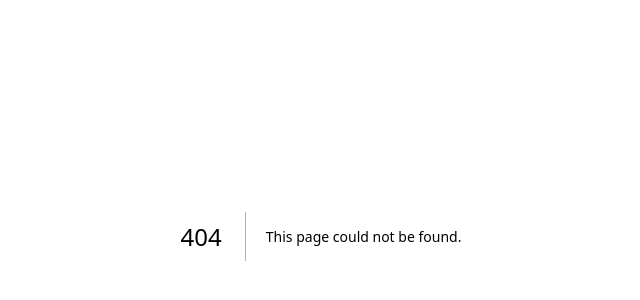
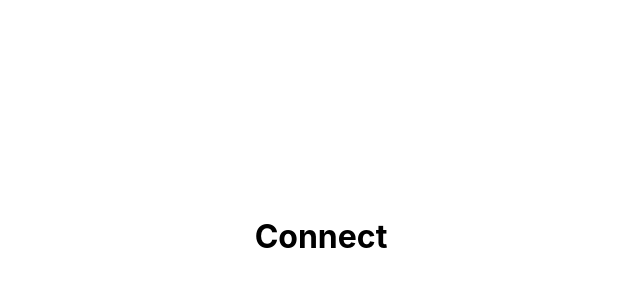
Before and after one commit to petedavisdev/jamophone, a Next.js app: page /connect in a window 1280 px wide. Before the commit this address had no page. Shown: the part 164-464 px from the top of the page, without its empty margins (319-959 px from the left). Built offline with nearby package versions, Linux system fonts and the light colour scheme.

Commit message:
initial peerjs

```diff
--- a/package.json
+++ b/package.json
@@ -18,6 +18,7 @@
 		"eslint-config-next": "13.0.5",
 		"modern-normalize": "^1.1.0",
 		"next": "13.0.5",
+		"peerjs": "^1.4.7",
 		"prettier": "^2.1.2",
 		"react": "18.2.0",
 		"react-dom": "18.2.0",
--- /dev/null
+++ b/src/components/NameInput/NameInput.module.css
@@ -0,0 +1,3 @@
+.NameInput {
+	display: grid;
+}
--- /dev/null
+++ b/src/components/Overview/Overview.module.css
@@ -0,0 +1,3 @@
+.Overview {
+	display: grid;
+}
--- /dev/null
+++ b/src/pages/connect.tsx
@@ -0,0 +1,27 @@
+import Head from 'next/head';
+import PeerJs from 'peerjs';
+
+let peer: PeerJs;
+let connection: PeerJs.DataConnection;
+
+interface ChatMessage {
+	id: number;
+	self: boolean;
+	user: string;
+	message: string;
+	time: string;
+}
+
+export default function Connect(): JSX.Element {
+	return (
+		<div className="container">
+			<Head>
+				<title>Connect</title>
+			</Head>
+
+			<main className="main">
+				<h1>Connect</h1>
+			</main>
+		</div>
+	);
+}
```
Also changed, not shown: src/components/Overview/Overview.tsx (added, +9 -0 lines), 1 other file (tests, documents, lock files or other folders).
